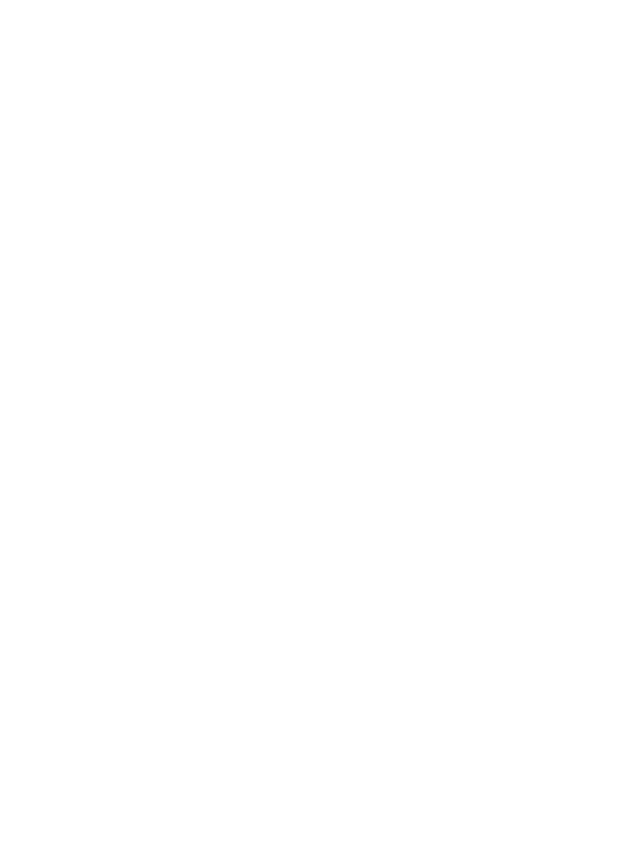
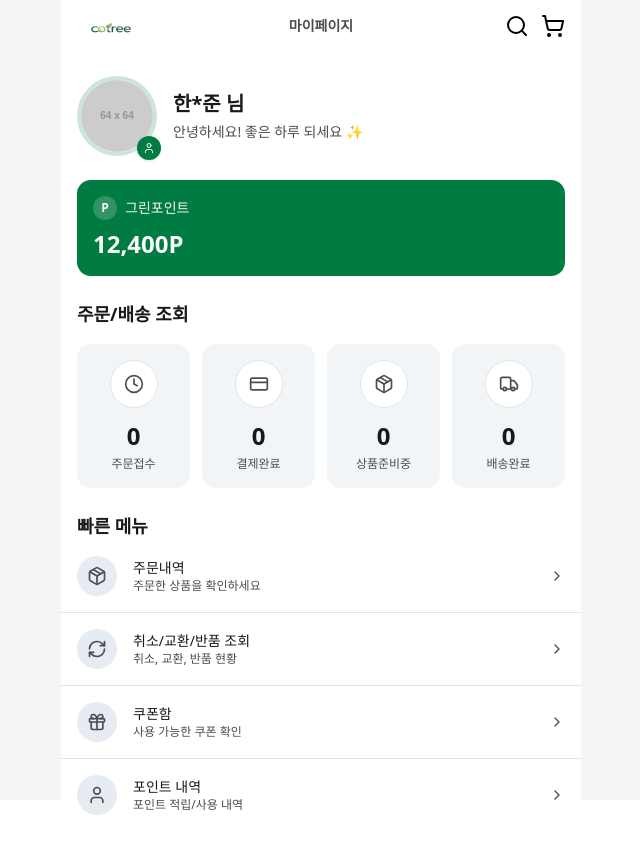
Before and after one commit to MiracleHyehwa/cotree-frontend, a React (Vite) app: page /mypage in a window 1280 px wide. Before the commit this address had no page. Shown: the top 854 px of the page, without its empty margins (319-959 px from the left). Before the commit the page ends 800 px from the top, so only its background shows below. Built offline with nearby package versions, Linux system fonts and the light colour scheme.

Commit message:
feat : mypage ui

```diff
--- a/src/app/appRouter.tsx
+++ b/src/app/appRouter.tsx
@@ -3,6 +3,7 @@
 import CategoryPage from "@/pages/category";
 import ProductDetailPage from "@/pages/productDetail";
 import OrderCreatePage from "@/pages/order/create";
+import MyPage from "@/pages/mypage";
 
 export default function AppRouter() {
   return (
@@ -12,6 +13,7 @@
         <Route path="/category" element={<CategoryPage />} />
         <Route path="/product/:id" element={<ProductDetailPage />} />
         <Route path="/order/:id" element={<OrderCreatePage />} />
+        <Route path="/mypage" element={<MyPage />} />
       </Routes>
     </BrowserRouter>
   );
--- /dev/null
+++ b/src/pages/mypage/index.tsx
@@ -0,0 +1,117 @@
+import { CommonLayout } from "@/shared/layout";
+import { User, Gift, Package, Truck, Clock, CreditCard, RefreshCw, ChevronRight } from "lucide-react";
+
+const user = {
+  name: "한*준",
+  profileImage: "https://placehold.co/64x64.png",
+  point: 12400,
+};
+
+const orderStatuses = [
+  { label: "주문접수", count: 0, icon: Clock },
+  { label: "결제완료", count: 0, icon: CreditCard },
+  { label: "상품준비중", count: 0, icon: Package },
+  { label: "배송완료", count: 0, icon: Truck },
+];
+
+const menuItems = [
+  {
+    label: "주문내역",
+    icon: Package,
+    description: "주문한 상품을 확인하세요",
+  },
+  {
+    label: "취소/교환/반품 조회",
+    icon: RefreshCw,
+    description: "취소, 교환, 반품 현황",
+  },
+  {
+    label: "쿠폰함",
+    icon: Gift,
+    description: "사용 가능한 쿠폰 확인",
+  },
+  {
+    label: "포인트 내역",
+    icon: User,
+    description: "포인트 적립/사용 내역",
+  },
+];
+
+export default function MyPage() {
+  return (
+    <CommonLayout title="마이페이지">
+      <section className="py-6 space-y-6">
+        <div className="flex items-center gap-4 px-4">
+          <div className="relative">
+            <img
+              src={user.profileImage}
+              alt="프로필 이미지"
+              className="w-20 h-20 rounded-full object-cover border-4 border-primary/20"
+            />
+            <div className="absolute -bottom-1 -right-1 w-6 h-6 bg-primary rounded-full flex items-center justify-center shadow-sm">
+              <User className="w-3 h-3 text-primary-foreground" />
+            </div>
+          </div>
+          <div className="flex flex-col justify-center">
+            <p className="text-xl font-bold text-foreground mb-1">{user.name} 님</p>
+            <p className="text-sm text-muted-foreground">안녕하세요! 좋은 하루 되세요 ✨</p>
+          </div>
+        </div>
+
+        <div className="grid grid-cols-1 gap-4 px-4">
+          <div className="bg-primary p-4 rounded-xl text-primary-foreground">
+            <div className="flex items-center gap-2 mb-2">
+              <div className="w-6 h-6 bg-primary-foreground/20 rounded-full flex items-center justify-center">
+                <span className="text-xs font-bold">P</span>
+              </div>
+              <p className="text-sm font-medium">그린포인트</p>
+            </div>
+            <p className="text-2xl font-bold">{user.point.toLocaleString()}P</p>
+          </div>
+        </div>
+
+        <div className="px-4">
+          <h3 className="text-lg font-bold text-foreground mb-4">주문/배송 조회</h3>
+          <div className="grid grid-cols-4 gap-3">
+            {orderStatuses.map(({ label, count, icon: Icon }) => (
+              <div
+                key={label}
+                className="text-center p-4 bg-muted/50 rounded-xl hover:bg-muted transition-colors cursor-pointer group"
+              >
+                <div className="flex justify-center mb-3">
+                  <div className="w-12 h-12 bg-background rounded-full flex items-center justify-center border border-border">
+                    <Icon className="w-5 h-5 text-muted-foreground group-hover:text-primary" />
+                  </div>
+                </div>
+                <p className="text-2xl font-bold text-foreground mb-1">{count}</p>
+                <p className="text-xs text-muted-foreground">{label}</p>
+              </div>
+            ))}
+          </div>
+        </div>
+
+        <section className="w-full">
+          <h3 className="text-lg font-bold text-foreground px-4">빠른 메뉴</h3>
+          <ul className="w-full divide-y divide-border">
+            {menuItems.map(({ label, description, icon: Icon }) => (
+              <li key={label}>
+                <button className="w-full flex items-center justify-between hover:bg-muted/50 transition-colors py-4 px-4">
+                  <div className="flex items-center gap-4">
+                    <div className="w-10 h-10 bg-muted rounded-full flex items-center justify-center shrink-0">
+                      <Icon className="w-5 h-5 text-muted-foreground" />
+                    </div>
+                    <div className="flex-1 text-left">
+                      <p className="text-sm font-medium text-foreground">{label}</p>
+                      <p className="text-xs text-muted-foreground">{description}</p>
+                    </div>
+                  </div>
+                  <ChevronRight className="w-4 h-4 text-muted-foreground shrink-0" />
+                </button>
+              </li>
+            ))}
+          </ul>
+        </section>
+      </section>
+    </CommonLayout>
+  );
+}
```
